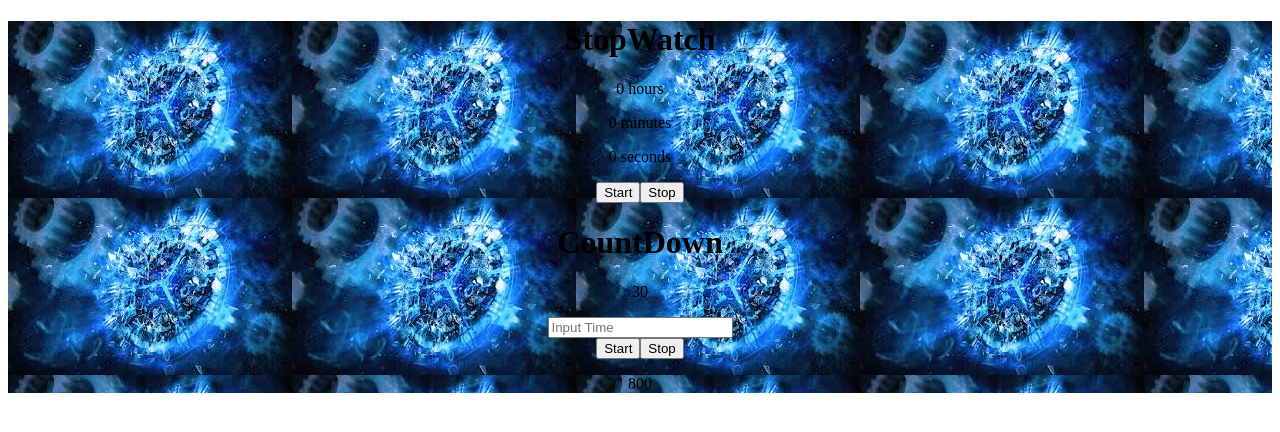
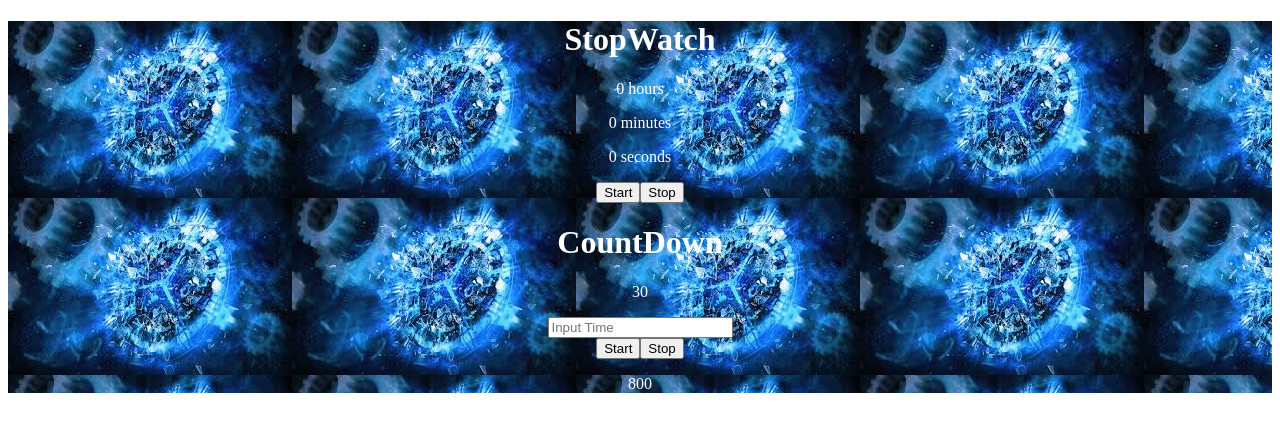
Before and after one commit to Samson300/time-master-react, a React (Create React App) app: page / in a window 1280 px wide. Shown: the top 432 px of the page. Built offline with nearby package versions, Linux system fonts and the light colour scheme.

Commit message:
chages text color to white

```diff
--- a/src/App.css
+++ b/src/App.css
@@ -2,3 +2,7 @@
   text-align: center;
   background-image: url(images/images.jpeg)
 }
+
+h1, p {
+  color: white;
+}
```
